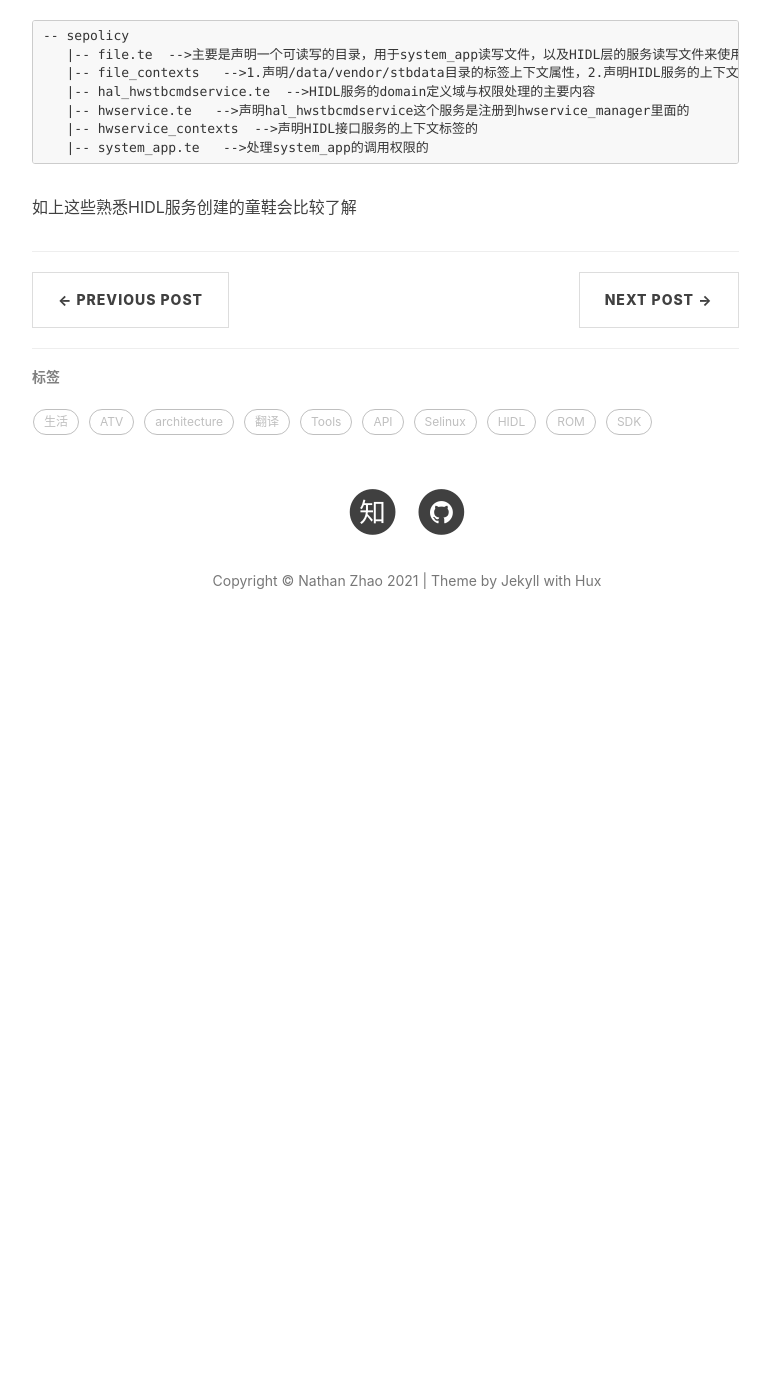
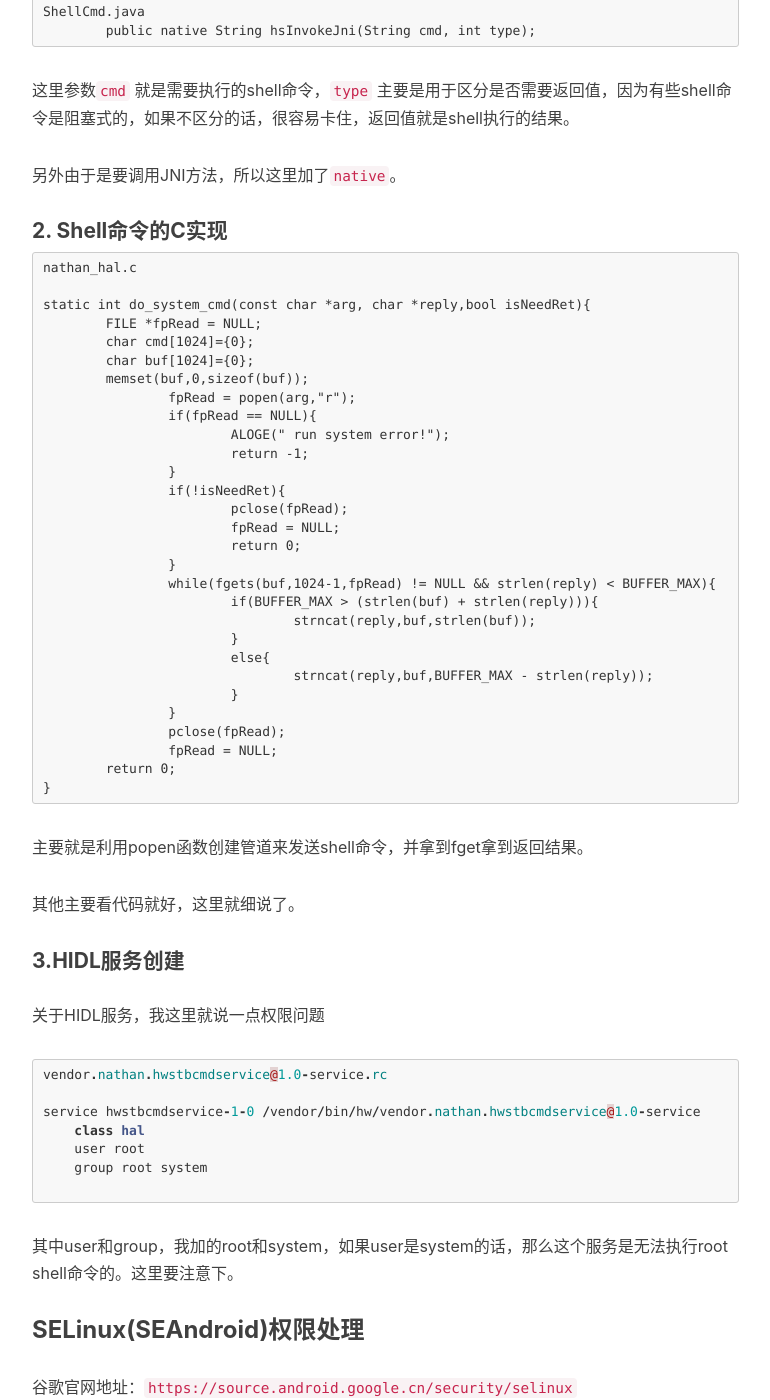
Before and after one commit to Nathan-Feng/Nathan-Feng.github.io, a Jekyll site: the page built from _posts/2021-01-21-selinux-shell-cmd.md, in a window 1280 px wide and 1400 px high, scrolled down 3558 px. Shown: the whole window, without its empty margins (233-1003 px from the left). Built offline with Jekyll 4.4.1, drawn with Linux system fonts in a browser that asks for light colours; nearby versions of some CDN libraries; comment, search, counter and statistics services are not loaded; before the commit the page ends 4216 px from its top, so only the background shows below that; some of the changed text lies outside the part shown.

Commit message:
update section

`````diff
--- a/_posts/2021-01-21-selinux-shell-cmd.md
+++ b/_posts/2021-01-21-selinux-shell-cmd.md
@@ -79,6 +79,77 @@ Android app开发中(以java为例) ，一般执行shell命令的简单方法：
 
 关于代码位置我会再单独出一篇文章，讲讲我在ROM开发过程中一些常用方法介绍。
 
+### 接口设计
+
+源码入口：https://github.com/Nathan-Feng/shell-hidl
+
+#### 1.Jar
+
+````
+ShellCmd.java
+	public native String hsInvokeJni(String cmd, int type);
+````
+
+这里参数`cmd` 就是需要执行的shell命令，`type` 主要是用于区分是否需要返回值，因为有些shell命令是阻塞式的，如果不区分的话，很容易卡住，返回值就是shell执行的结果。
+
+另外由于是要调用JNI方法，所以这里加了`native`。
+
+#### 2. Shell命令的C实现
+
+```C
+nathan_hal.c
+
+static int do_system_cmd(const char *arg, char *reply,bool isNeedRet){
+	FILE *fpRead = NULL;
+	char cmd[1024]={0};
+	char buf[1024]={0};
+	memset(buf,0,sizeof(buf));
+		fpRead = popen(arg,"r");
+		if(fpRead == NULL){
+			ALOGE(" run system error!");
+			return -1;
+		}
+		if(!isNeedRet){
+			pclose(fpRead);
+			fpRead = NULL;
+			return 0;
+		}
+		while(fgets(buf,1024-1,fpRead) != NULL && strlen(reply) < BUFFER_MAX){
+			if(BUFFER_MAX > (strlen(buf) + strlen(reply))){
+				strncat(reply,buf,strlen(buf));
+			}
+			else{
+				strncat(reply,buf,BUFFER_MAX - strlen(reply));
+			}
+		}
+		pclose(fpRead);
+		fpRead = NULL;
+	return 0;
+}
+```
+
+主要就是利用popen函数创建管道来发送shell命令，并拿到fget拿到返回结果。
+
+其他主要看代码就好，这里就细说了。
+
+#### 3.HIDL服务创建
+
+关于HIDL服务，我这里就说一点权限问题
+
+```java
+vendor.nathan.hwstbcmdservice@1.0-service.rc
+
+service hwstbcmdservice-1-0 /vendor/bin/hw/vendor.nathan.hwstbcmdservice@1.0-service
+    class hal
+    user root
+    group root system
+
+```
+
+其中user和group，我加的root和system，如果user是system的话，那么这个服务是无法执行root shell命令的。这里要注意下。
+
+
+
 ### SELinux(SEAndroid)权限处理
 
 谷歌官网地址：`https://source.android.google.cn/security/selinux`
`````
